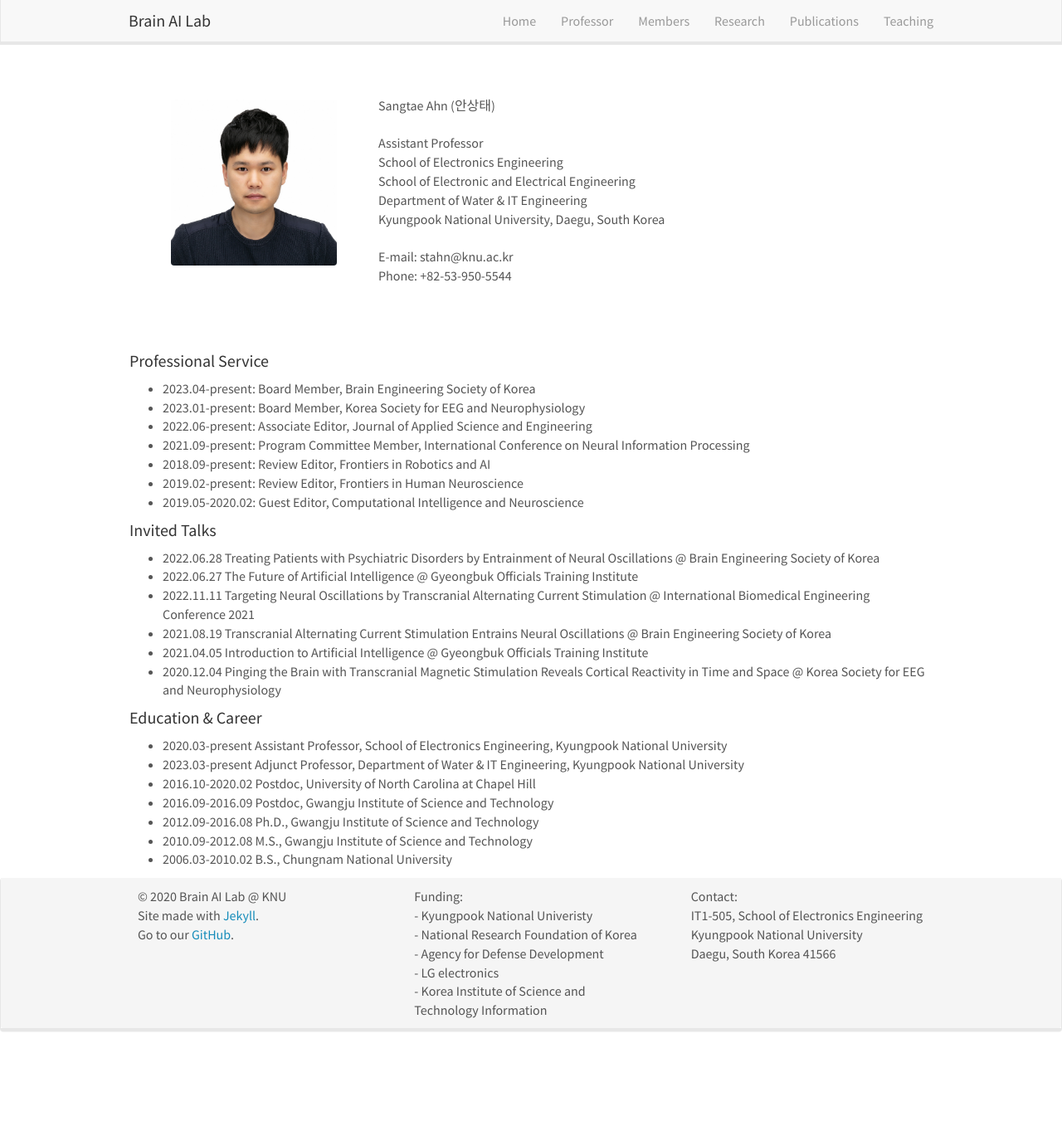
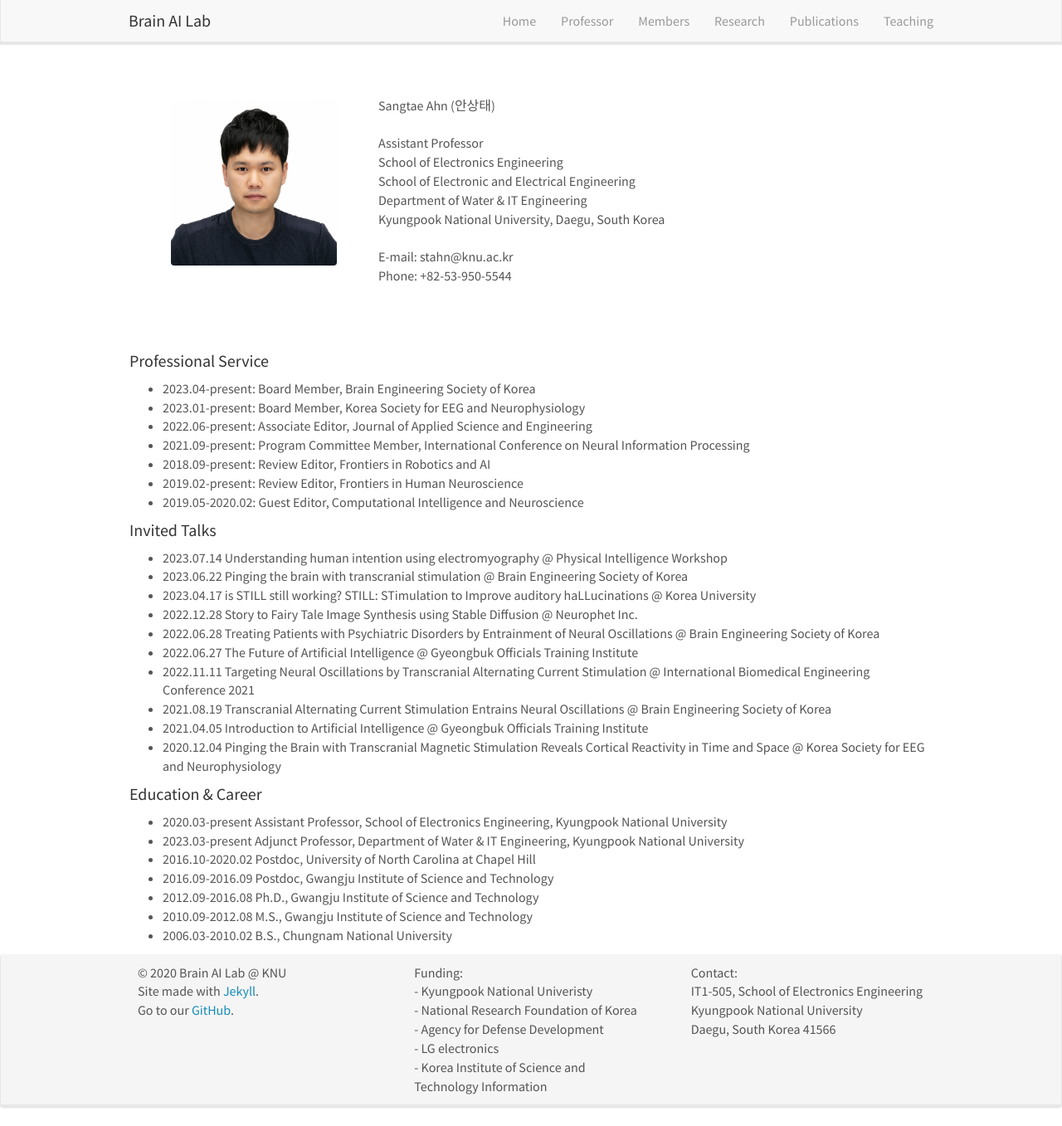
Before and after one commit to KNU-BrainAI/knu-brainai.github.io, a Jekyll site: the page built from _pages/professor.md, in a window 1280 px wide and 1357 px high. Shown: the whole window at 83% size. Built offline with Jekyll 4.4.1, drawn with Linux system fonts in a browser that asks for light colours; nearby versions of some CDN libraries.

Commit message:
Update professor.md

```diff
--- a/_pages/professor.md
+++ b/_pages/professor.md
@@ -29,6 +29,10 @@ Phone: +82-53-950-5544<br/><br/>
 - 2019.05-2020.02: Guest Editor, Computational Intelligence and Neuroscience
 
 #### Invited Talks
+- 2023.07.14 Understanding human intention using electromyography @ Physical Intelligence Workshop
+- 2023.06.22 Pinging the brain with transcranial stimulation @ Brain Engineering Society of Korea
+- 2023.04.17 is STILL still working? STILL: STimulation to Improve auditory haLLucinations @ Korea University
+- 2022.12.28 Story to Fairy Tale Image Synthesis using Stable Diffusion @ Neurophet Inc.
 - 2022.06.28 Treating Patients with Psychiatric Disorders by Entrainment of Neural Oscillations @ Brain Engineering Society of Korea
 - 2022.06.27 The Future of Artificial Intelligence @ Gyeongbuk Officials Training Institute
 - 2022.11.11 Targeting Neural Oscillations by Transcranial Alternating Current Stimulation @ International Biomedical Engineering Conference 2021
```
